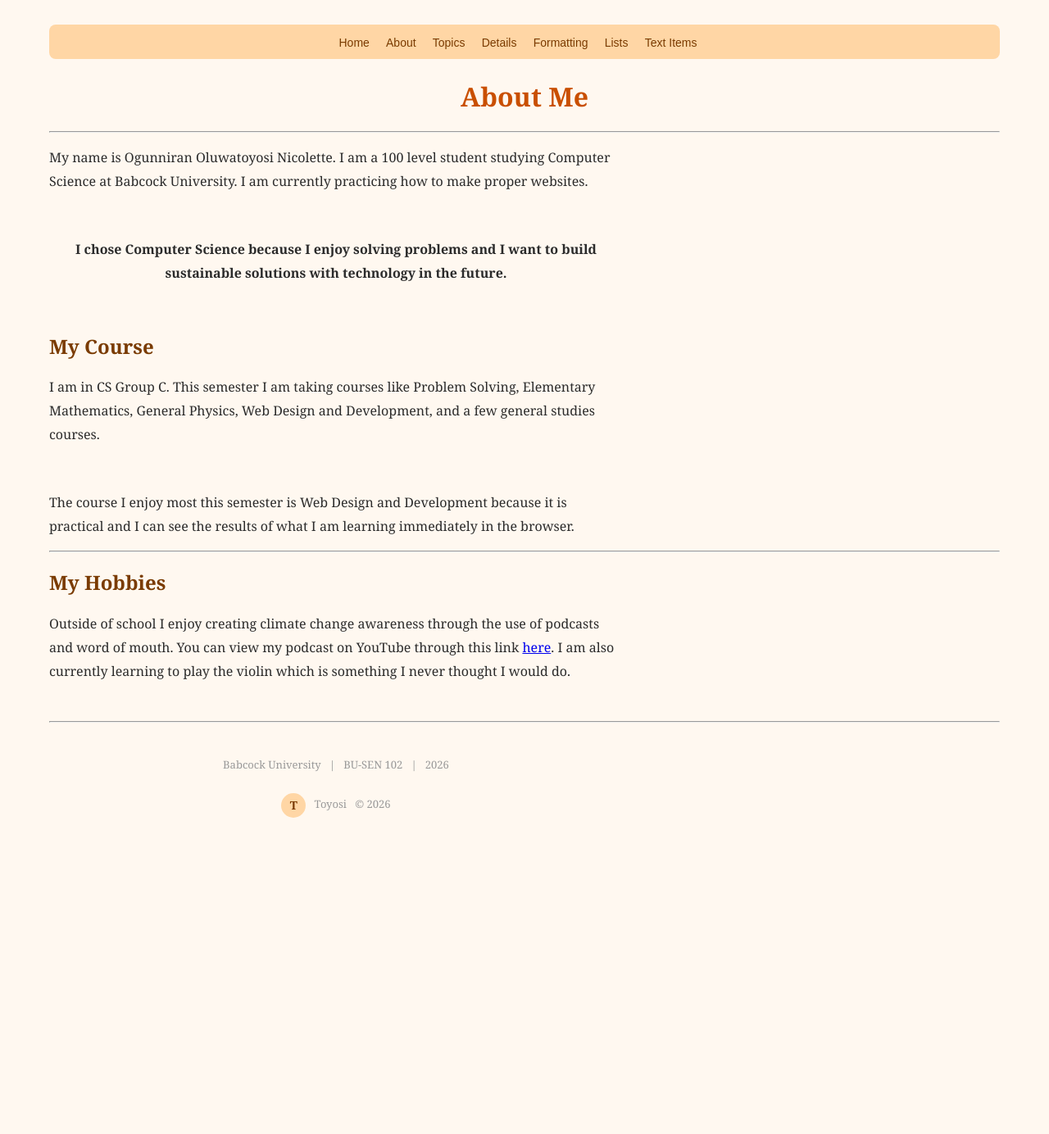
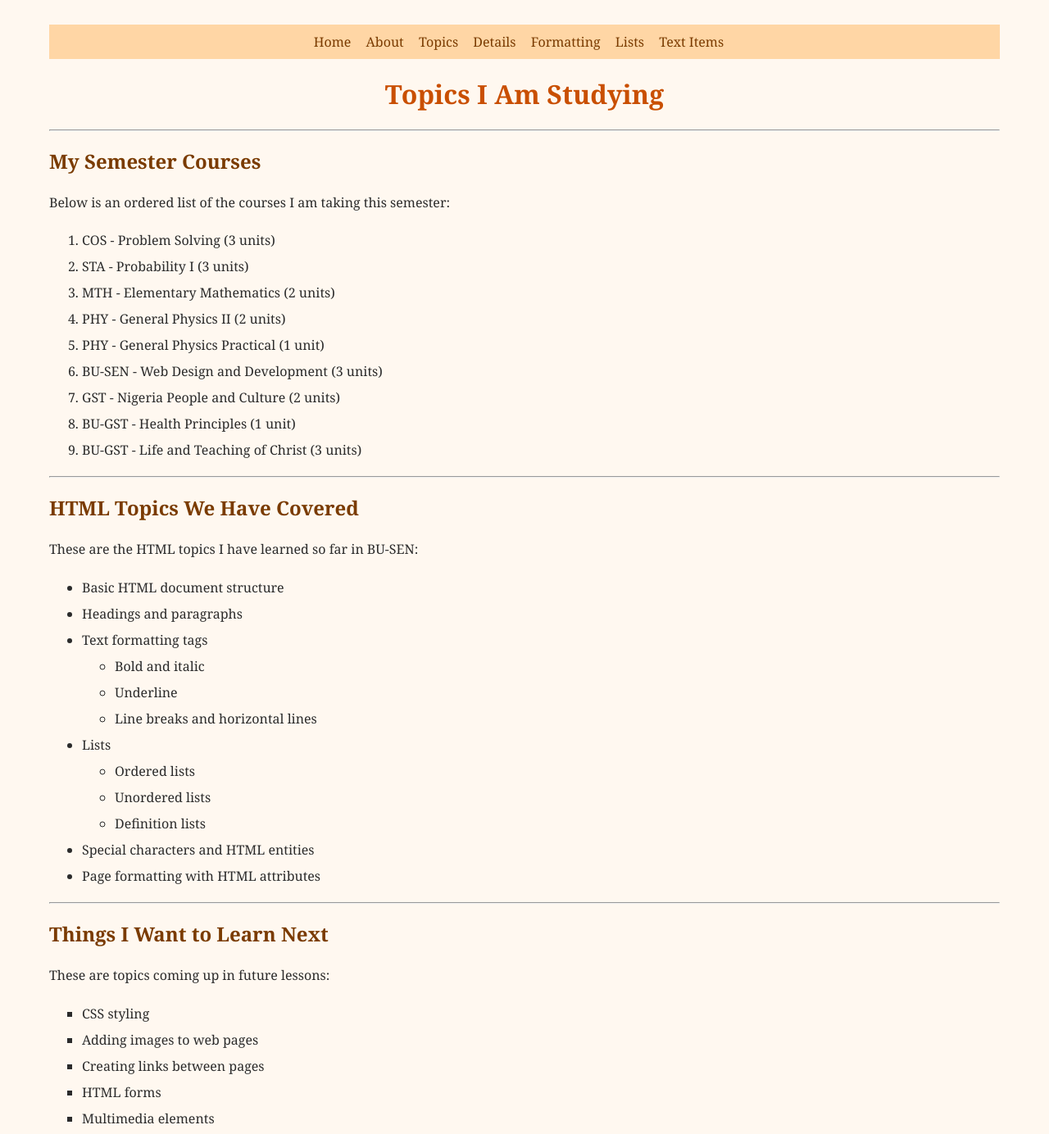
Before and after one commit to ogunnirano0897-rgb/MyWebsite-Ogunniran-Oluwatoyosi-Nicolette, a plain HTML site: page My Website-OGUNNIRAN OLUWATOYOSI NICOLETTE/about.html in a window 1280 px wide. Shown: the top 1384 px of the page at 82% size. Before the commit the page ends 1028 px from the top, so only its background shows below. Drawn offline with Linux system fonts and the light colour scheme.

Commit message:
Update about.html with new content and structure

```diff
--- a/My Website-OGUNNIRAN OLUWATOYOSI NICOLETTE/about.html
+++ b/My Website-OGUNNIRAN OLUWATOYOSI NICOLETTE/about.html
@@ -2,7 +2,7 @@
 <html lang="en">
 <head>
   <meta charset="UTF-8">
-  <title>About Me</title>
+  <title>Topics</title>
   <style>
     body {
       background-color: #fff8f0;
@@ -13,37 +13,26 @@
 
     .navbar {
       background-color: #ffd6a5;
-      padding: 10px 16px;
-      border-radius: 8px;
-      margin-bottom: 24px;
+      padding: 10px;
       text-align: center;
+      margin-bottom: 20px;
     }
 
     .navbar a {
-      margin-right: 16px;
+      margin-right: 14px;
+      color: #7a3b00;
       text-decoration: none;
-      color: #7a3b00;
-      font-family: Arial, sans-serif;
-      font-size: 14px;
     }
 
     .navbar a:hover {
       text-decoration: underline;
     }
 
-    h1 {
-      color: #c94f00;
-      text-align: center;
-    }
+    h1 { color: #c94f00; text-align: center; }
+    h2 { color: #7a3b00; }
 
-    h2 {
-      color: #7a3b00;
-    }
-
-    p {
-      line-height: 1.8;
-      max-width: 700px;
-    }
+    p { line-height: 1.8; max-width: 700px; }
+    li { line-height: 2; }
 
     .circle {
       display: inline-block;
@@ -80,43 +69,66 @@
   <a href="textitems.html">Text Items</a>
 </div>
 
-<h1>About Me</h1>
+<h1>Topics I Am Studying</h1>
 
 <hr>
 
-<p title="About Oluwatoyosi">My name is Ogunniran Oluwatoyosi Nicolette. I am a 100 level student
-studying Computer Science at Babcock University. I am currently practicing how to make proper websites.</p>
+<h2>My Semester Courses</h2>
 
-<br>
+<p>Below is an ordered list of the courses I am taking this semester:</p>
 
-<p align="center">
-  <b>I chose Computer Science because I enjoy solving problems
-  and I want to build sustainable solutions with technology in the future.</b>
-</p>
-
-<br>
-
-<h2>My Course</h2>
-
-<p>I am in CS Group C. This semester I am taking courses like Problem Solving,
-Elementary Mathematics, General Physics, Web Design and Development, and a
-few general studies courses.</p>
-
-<br>
-
-<p>The course I enjoy most this semester is Web Design and Development because
-it is practical and I can see the results of what I am learning immediately
-in the browser.</p>
+<ol type="1" id="semester-courses">
+  <li>COS - Problem Solving (3 units)</li>
+  <li>STA - Probability I (3 units)</li>
+  <li>MTH - Elementary Mathematics (2 units)</li>
+  <li>PHY - General Physics II (2 units)</li>
+  <li>PHY - General Physics Practical (1 unit)</li>
+  <li>BU-SEN - Web Design and Development (3 units)</li>
+  <li>GST - Nigeria People and Culture (2 units)</li>
+  <li>BU-GST - Health Principles (1 unit)</li>
+  <li>BU-GST - Life and Teaching of Christ (3 units)</li>
+</ol>
 
 <hr>
 
-<h2>My Hobbies</h2>
+<h2>HTML Topics We Have Covered</h2>
 
-<p>Outside of school I enjoy creating climate change awareness through the use of podcasts and word of mouth.
-You can view my podcast on YouTube through this link <a href="https://youtu.be/7BwLvMeGyi4">here</a>.
-I am also currently learning to play the violin which is something I never thought I would do.</p>
+<p>These are the HTML topics I have learned so far in BU-SEN:</p>
 
-<br>
+<ul type="disc">
+  <li>Basic HTML document structure</li>
+  <li>Headings and paragraphs</li>
+  <li>Text formatting tags
+    <ul type="circle">
+      <li>Bold and italic</li>
+      <li>Underline</li>
+      <li>Line breaks and horizontal lines</li>
+    </ul>
+  </li>
+  <li>Lists
+    <ul type="circle">
+      <li>Ordered lists</li>
+      <li>Unordered lists</li>
+      <li>Definition lists</li>
+    </ul>
+  </li>
+  <li>Special characters and HTML entities</li>
+  <li>Page formatting with HTML attributes</li>
+</ul>
+
+<hr>
+
+<h2>Things I Want to Learn Next</h2>
+
+<p>These are topics coming up in future lessons:</p>
+
+<ul type="square">
+  <li>CSS styling</li>
+  <li>Adding images to web pages</li>
+  <li>Creating links between pages</li>
+  <li>HTML forms</li>
+  <li>Multimedia elements</li>
+</ul>
 
 <hr>
 
```
